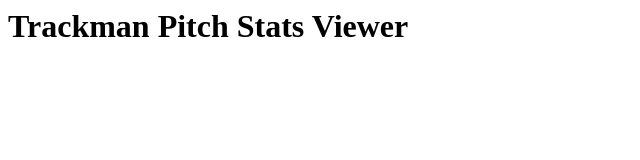
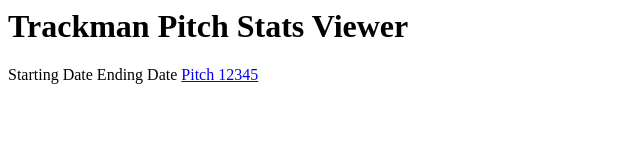
Before and after one commit to wbyrd27/wbyrd27, a plain HTML site: page index.html in a window 1280 px wide. Shown: the whole page, without its empty margins (0-640 px from the left). Drawn offline with Linux system fonts and the light colour scheme.

Commit message:
Update index.html

```diff
--- a/index.html
+++ b/index.html
@@ -4,5 +4,8 @@
   </head>
   <body>
     <h1>Trackman Pitch Stats Viewer</h1>
+    Starting Date
+    Ending Date
+    <a href="details.html">Pitch 12345</a>
   </body>
 </html>
```
